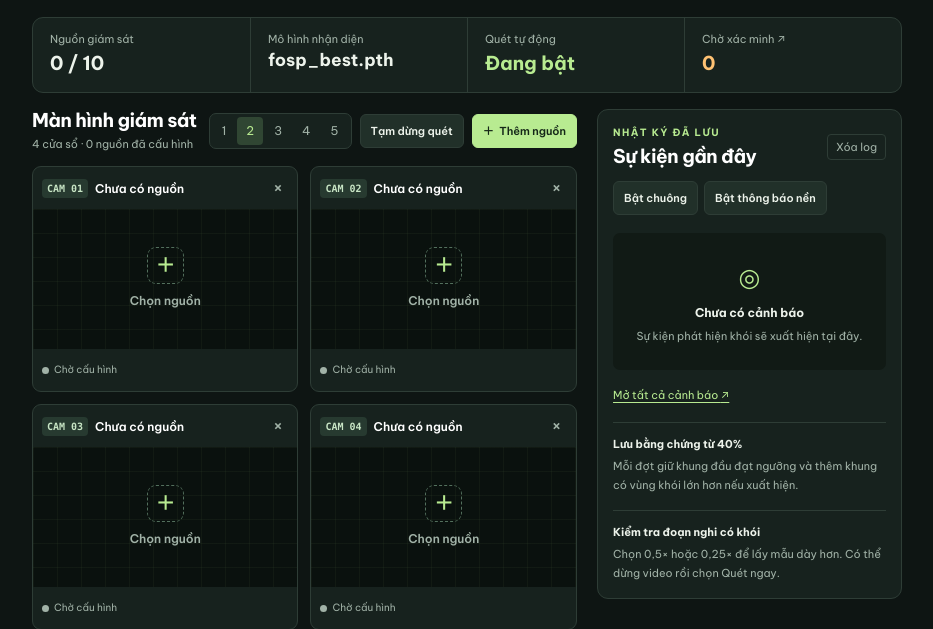
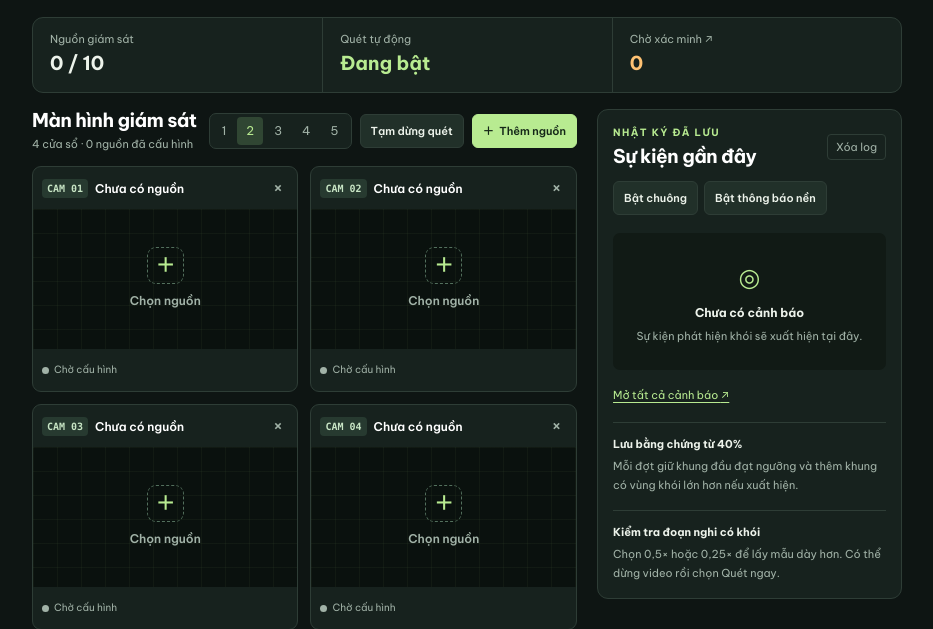
Before and after one commit to Nguyenleduy0709/forestwatch-mvp, a Django app: page /control-room/ in a window 1280 px wide. Shown: the part 197-826 px from the top of the page, without its empty margins (173-1106 px from the left). Run offline with Django 5.2, Linux system fonts and the light colour scheme; the visitor is signed in with stand-in values (Sample User, id 1); data that the repository does not hold is empty; some libraries are stand-ins or nearby versions.

Commit message:
fix(ui): remove model name best.pth display from control room and observation views

```diff
--- a/frontend/static/css/control-room.css
+++ b/frontend/static/css/control-room.css
@@ -53,7 +53,7 @@
 
 .cctv-stats {
   display: grid;
-  grid-template-columns: repeat(4, minmax(0, 1fr));
+  grid-template-columns: repeat(3, minmax(0, 1fr));
   border: 1px solid var(--cctv-line);
   background: var(--cctv-panel);
   border-radius: 11px;
--- a/frontend/templates/control_room.html
+++ b/frontend/templates/control_room.html
@@ -27,7 +27,6 @@
 
   <section class="cctv-stats" aria-label="Tổng quan giám sát">
     <div><span>Nguồn giám sát</span><strong id="cctv-count">0 / 10</strong></div>
-    <div class="cctv-model-stat"><span>Mô hình nhận diện{% if reference_enabled %} · thử nghiệm{% endif %}</span><strong>{% if mode == 'fosp' %}{{ model_name }}{% else %}{{ mode|upper }}{% endif %}</strong></div>
     <div><span>Quét tự động</span><strong class="cctv-accent" id="cctv-auto-state">Đang bật</strong></div>
     <a class="cctv-stat-link" href="{% url 'alerts' %}?status=PENDING"><span>Chờ xác minh ↗</span><strong id="cctv-incident-count">{{ pending_count }}</strong></a>
   </section>
--- a/frontend/templates/dashboard.html
+++ b/frontend/templates/dashboard.html
@@ -89,7 +89,7 @@
             </div>
           </div>
         {% elif mode == 'fosp' %}
-          <div class="notice green">Mô hình FoSp ({{ model_name }}) tự động khoanh vùng khói theo thời gian thực.</div>
+          <div class="notice green">Mô hình thị giác AI tự động phát hiện và khoanh vùng khói theo thời gian thực.</div>
         {% else %}
           <div class="notice green">Mô hình thị giác máy tính tự động nhận diện khói trên ảnh hiện trường.</div>
         {% endif %}
--- a/frontend/templates/detail.html
+++ b/frontend/templates/detail.html
@@ -17,7 +17,7 @@
       <p>{{ run.created_at|date:'d/m/Y H:i:s' }} · {{ run.elapsed_ms }} ms thời gian phân tích</p>
     </div>
     <span class="mode-badge {% if run.mode == 'demo' %}demo{% endif %}">
-      {% if run.mode == 'demo' %}KẾT QUẢ MÔ PHỎNG{% elif run.mode == 'fosp' %}FOSP{% if run.model_name %} · {{ run.model_name }}{% endif %}{% else %}{{ run.model_name|default:'YOLO' }}{% endif %}
+      {% if run.mode == 'demo' %}KẾT QUẢ MÔ PHỎNG{% elif run.mode == 'fosp' %}PHÂN ĐOẠN KHÓI AI{% else %}NHẬN DIỆN KHÓI AI{% endif %}
     </span>
   </div>
 
```
